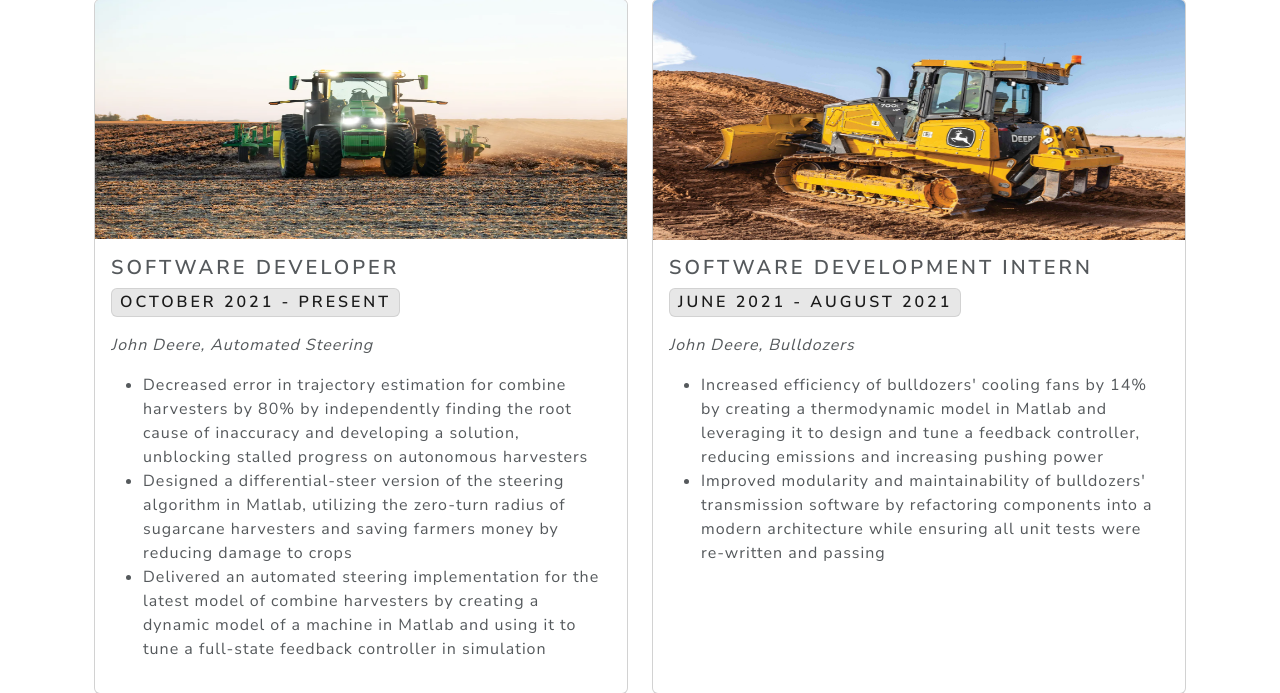
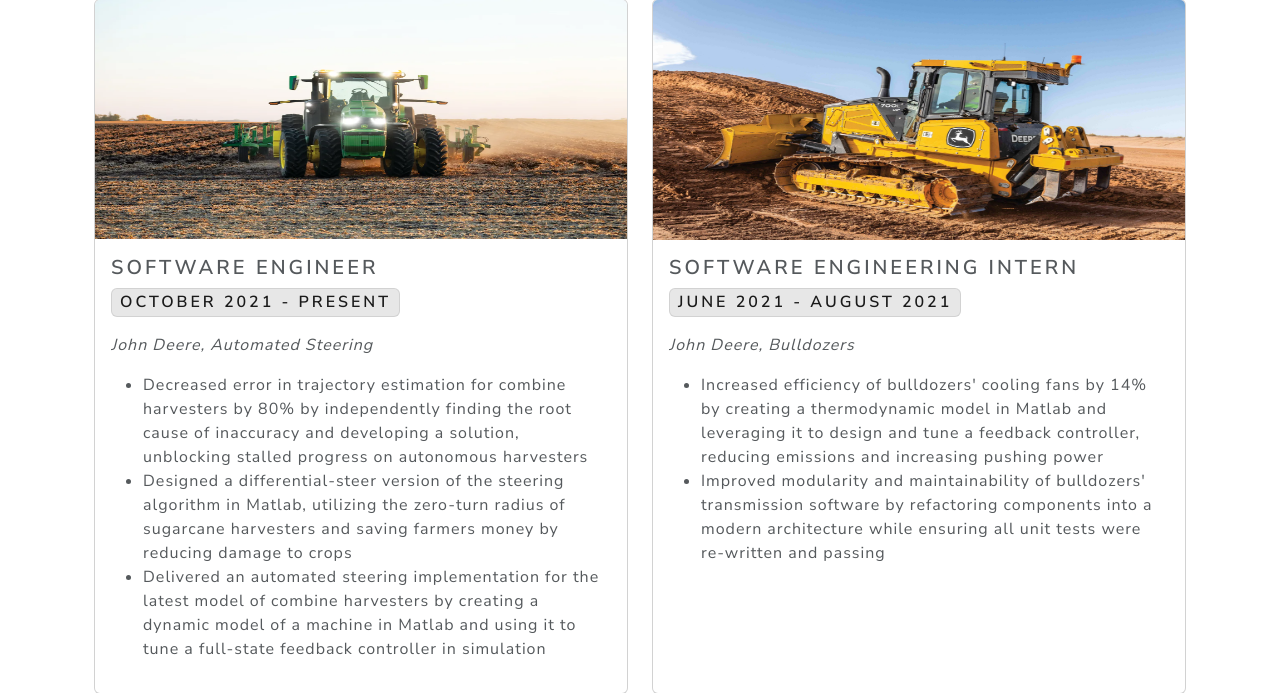
Before and after one commit to mattobrado/personal-website, a Flask app: page /resume in a window 1280 px wide. Shown: the part 538-1231 px from the top of the page. Run offline with Flask 2, Linux system fonts and the light colour scheme; some libraries are stand-ins or nearby versions.

Commit message:
refactor: changed footer to have email

```diff
--- a/templates/base.html
+++ b/templates/base.html
@@ -63,7 +63,7 @@
   <div class="container border-top text-muted">
     <div class="row">
       <div class="col d-flex align-items-center">
-        <span class="mb-3 mb-md-0 align-top">Matt Obradovic</span>
+        <span class="mb-3 mb-md-0 align-top">mcobradovic@gmail.com</span>
       </div>
     </div>
   </div>
--- a/templates/resume.html
+++ b/templates/resume.html
@@ -26,7 +26,7 @@
         <div class="card h-100 resume-item">
           <img src="/static/autotrac.png" class="card-img-top" alt="...">
           <div class="card-body">
-            <h4>Software Developer</h4>
+            <h4>Software Engineer</h4>
             <h5 class="d-inline-flex mb-3 px-2 py-1 fw-semibold text-primary bg-primary bg-opacity-10 border border-primary border-opacity-10 rounded-2">October 2021 - Present</h5>
             <p><em>John Deere, Automated Steering</em></p>
             <ul>
@@ -41,7 +41,7 @@
         <div class="card h-100 resume-item">
           <img src="/static/bulldozer.jpg" class="card-img-top" alt="...">
           <div class="card-body">
-            <h4>Software Development Intern</h4>
+            <h4>Software Engineering Intern</h4>
             <h5 class="d-inline-flex mb-3 px-2 py-1 fw-semibold text-primary bg-primary bg-opacity-10 border border-primary border-opacity-10 rounded-2">June 2021 - August 2021</h5>
             <p><em>John Deere, Bulldozers</em></p>
             <ul>
```
